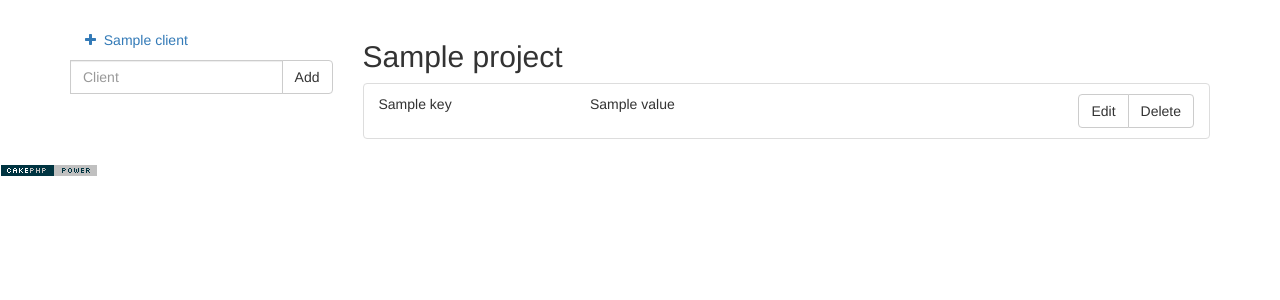
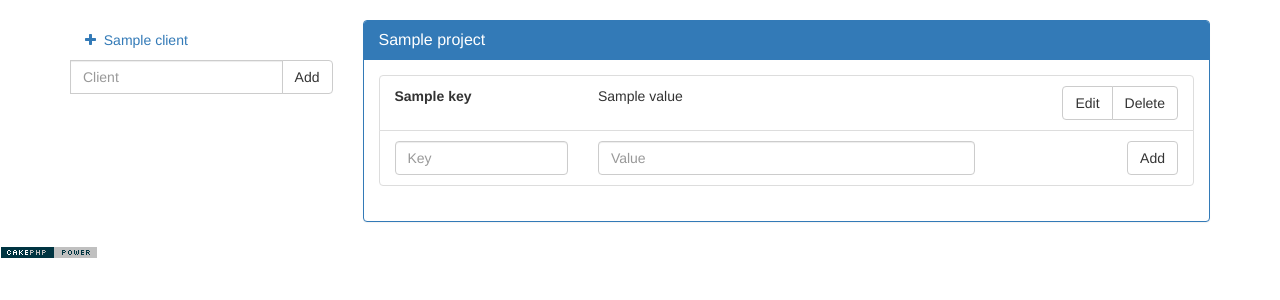
Before and after one commit to zapsolutions/zap-share, a CakePHP app: template app/View/Data/project.ctp in a window 1280 px wide. Shown: the part 52-352 px from the top of the page. Run offline with PHP 8.4 and a stand-in for CakePHP, Linux system fonts and the light colour scheme; the template is opened without the code that fills it: most values are stand-ins (such as "Sample title", 1, 10 or a date in 2020); form fields are guessed from the names that the template uses; some libraries are stand-ins or nearby versions.

Commit message:
Remove some AJAX stuff, add data form for data entry, use Html helper for links, Use CSS for project hide/show in sidebar

```diff
--- a/app/View/Data/project.ctp
+++ b/app/View/Data/project.ctp
@@ -1,6 +1,10 @@
+<div class="panel panel-primary">
+	<div class="panel-heading">
+	    <h3 class="panel-title"><?php echo $project['Project']['name']; ?></h3>
+	  </div>
+	<div class="panel-body">
 		<div class="row">
 			<div class="col-md-12">
-		<h2><?php echo $project['Project']['name']; ?></h2>
 				<?php if (empty($data)): ?>
 					<p>No data is associated with this project yet.</p>
 				<?php else: ?>
@@ -9,7 +13,7 @@
 						<li class="list-group-item">
 							<div class="row">
 								<div class="col-md-3">
-							<?php echo $datum['Datum']['key'];?>
+									<strong><?php echo $datum['Datum']['key'];?></strong>
 								</div>
 								<div class="col-md-6">
 									<?php echo $datum['Datum']['value']; ?>
@@ -43,7 +47,46 @@
 							</div>
 						</li>
 					<?php endforeach; ?>
+						<li class="list-group-item">
+							<div class="row">
+								<div class="col-md-3">
+									<?php
+									echo $this->Form->input('key', [
+										'placeholder' => 'Key',
+										'class' => 'form-control',
+										'label' => false,
+										'div' => false
+									]);
+									?>
+								</div>
+								<div class="col-md-6">
+									<?php
+									echo $this->Form->input('value', [
+										'placeholder' => 'Value',
+										'class' => 'form-control',
+										'label' => false,
+										'div' => false
+									]);
+									?>
+								</div>
+								<div class="col-md-3 data-actions">
+									<?php
+									echo $this->Html->link('Add',
+											[
+												'controller' => 'data',
+												'action' => 'add',
+											],
+											[
+												'class' => 'btn btn-default'
+											]
+										);
+									?>
+								</div>
+							</div>
+						</li>
 					</ul>
 				<?php endif; ?>
 			</div>
 		</div>
+	</div>
+</div>
--- a/app/View/Elements/sidebar.ctp
+++ b/app/View/Elements/sidebar.ctp
@@ -6,7 +6,20 @@
 			</a>
 			<ul class="nav nav-pills nav-stacked">
 				<?php foreach ($client['Project'] as $project): ?>
-					<li><a class="project" data-id="<?php echo $project['id']; ?>" href="#"><?php echo $project['name']; ?></a></li>
+					<li>
+						<?php
+						echo $this->Html->link($project['name'],
+							[
+								'controller' => 'data',
+								'action' => 'project',
+								$project['id']
+							],
+							[
+								'class' => 'project'
+							]
+						);
+						?>
+					</li>
 				<?php endforeach; ?>
 				<li>
 					<?php echo $this->Form->create('Project', ['controller' => 'project', 'action' => 'add']); ?>
--- a/app/webroot/css/custom.css
+++ b/app/webroot/css/custom.css
@@ -2,6 +2,9 @@
 	display: none;
 }
 
+#sidebar ul.nav-pills li.active > ul {
+	display: block;
+}
 #sidebar ul.nav-pills > li > ul > li > a, #sidebar ul.nav-pills > li > ul > li div.input-group {
 	padding-left: 50px;
 }
--- a/app/webroot/js/app.js
+++ b/app/webroot/js/app.js
@@ -4,24 +4,14 @@ $(function() {
 		if ($(this).attr('data-state') === 'inactive') {
 			$(this).attr('data-state', 'active');
 			$('#sidebar li.active').removeClass('active');
-			$('#sidebar ul.nav-pills ul').hide();
 			$(this).parent('li').addClass('active');
 			$('i.fa.fa-minus').removeClass('fa-minus').addClass('fa-plus');
 			$(this).children('i.fa.fa-plus').removeClass('fa-plus').addClass('fa-minus');
-			$(this).next('ul.nav-pills ul').show();
 		} else {
 			$('#sidebar a.client').attr('data-state', 'inactive');
 			$('#sidebar li.active').removeClass('active');
-			$('#sidebar ul.nav-pills ul').hide();
 			$('i.fa.fa-minus').removeClass('fa-minus').addClass('fa-plus');
-			$(this).next('ul.nav-pills ul').hide();
 		}
 	});
 
-	$(document).on('click', '.project', function() {
-		$.get('/data/project/' + $(this).attr('data-id'), function(data) {
-			$("#data-container").html(data);
-		});
-	});
-
 });
```
Also changed, not shown: app/Controller/SessionController.php (added, +14 -0 lines). Lines whose indentation alone changed are shown as unchanged.
